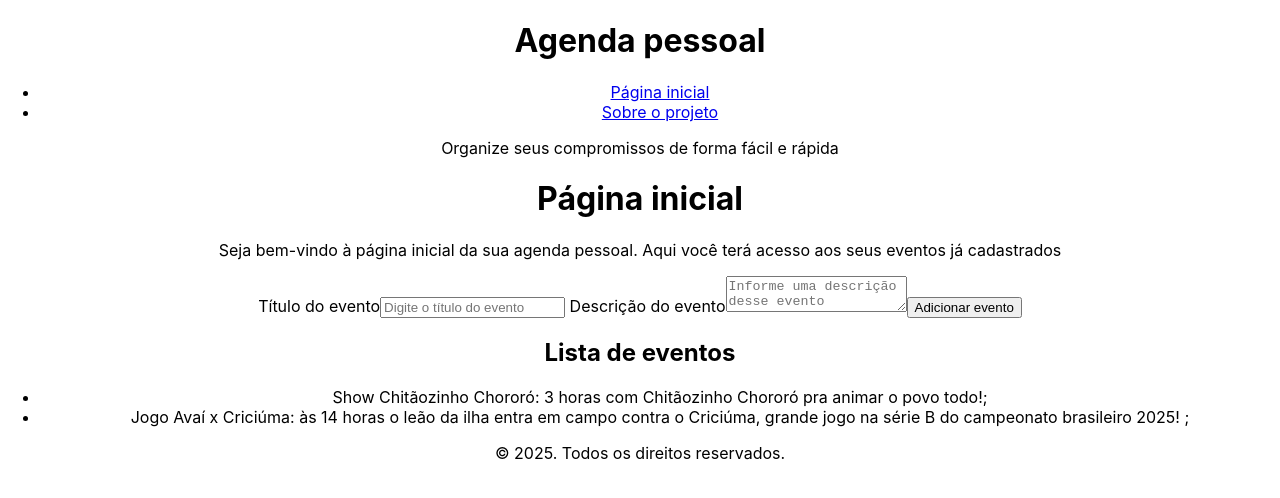
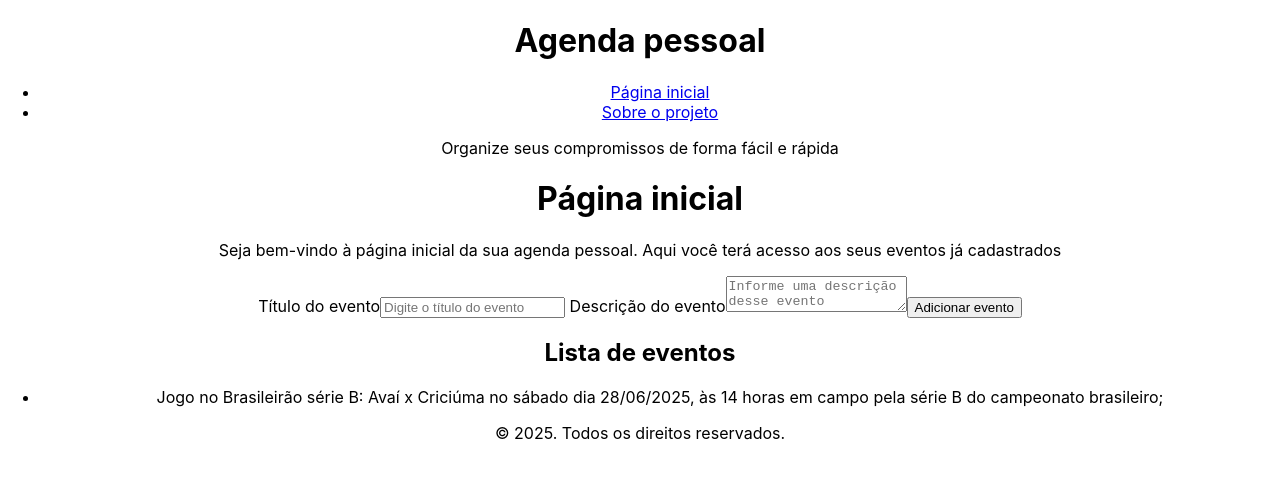
Before and after one commit to raulgelsleichter/Trabalho-Projeto-Aplicado, a React (Create React App) app in the folder agenda_compromissos/: page /home in a window 1280 px wide. Shown: the top 498 px of the page. Built offline with nearby package versions, Linux system fonts and the light colour scheme; the HTML template or start-up script is replaced by a standard one.

Commit message:
Agora os dados estão sendo salvos no local storage

```diff
--- a/agenda_compromissos/src/componentes/Home/Home.js
+++ b/agenda_compromissos/src/componentes/Home/Home.js
@@ -2,14 +2,20 @@ import { useState, useEffect} from "react";
 import Criarevento from "../Criarevento/Criarevento";
 
 function Home() {
-    const [eventos, atualizarEventos] = useState([
-        { titulo: "Show Chitãozinho Chororó", descricao: "3 horas com Chitãozinho Chororó pra animar o povo todo!"},
-        { titulo: "Jogo Avaí x Criciúma", descricao: "às 14 horas o leão da ilha entra em campo contra o Criciúma, grande jogo na série B do campeonato brasileiro 2025! "}
-    ]);
+    const dadosSalvos = localStorage.getItem("eventos");
+    const eventosIniciais = dadosSalvos ? JSON.parse(dadosSalvos): [
+        { titulo: "Jogo no Brasileirão série B", descricao: "Avaí x Criciúma no sábado dia 28/06/2025, às 14 horas em campo pela série B do campeonato brasileiro"}
+    ]
+    const [eventos, atualizarEventos] = useState(eventosIniciais);
+
+    useEffect(() => {
+        localStorage.setItem("eventos", JSON.stringify(eventos));
+    }, [eventos]);
 
     function AdicionarEvento(novoEvento) {
         atualizarEventos([...eventos, novoEvento]);
     }
+
     return (
         <div>
             <h1> Página inicial</h1>
```
